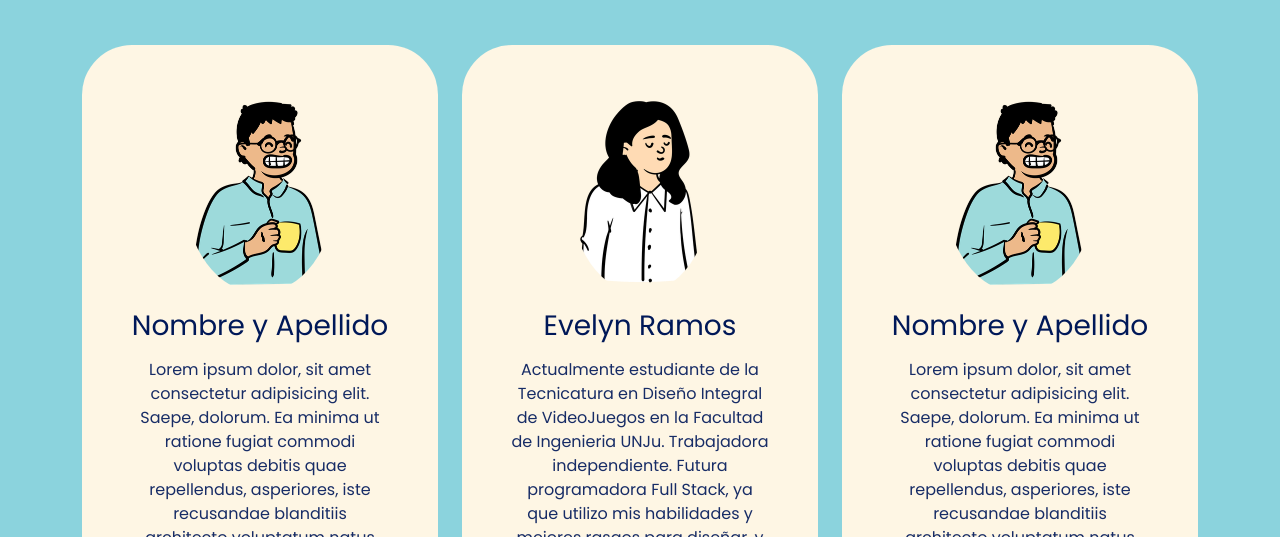
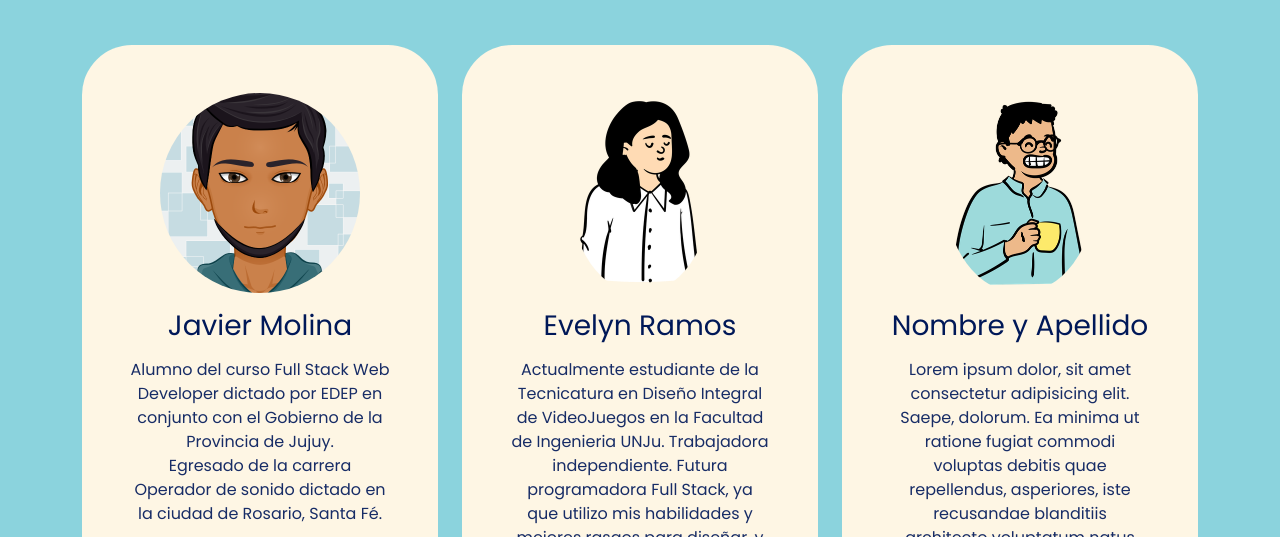
Before and after one commit to Evelyn027/devtech-podcast-web, a plain HTML site: page index.html in a window 1280 px wide. Shown: the part 1190-1727 px from the top of the page. Drawn offline with nearby package versions, Linux system fonts and the light colour scheme.

Commit message:
practica grupal

```diff
--- a/index.html
+++ b/index.html
@@ -100,14 +100,12 @@
           <div class="col-md-6 col-lg-4 mb-3">
             <div class="card">
               <div class="card-body text-center p-5">
-                <img src="./assets/avatar.png" alt="avatar" class=" img img-fluid rounded-circle mb-3">
-                <h3 class="title card-title mb-3">Nombre y Apellido</h3>
-                <p>Lorem ipsum dolor, sit amet consectetur adipisicing elit. Saepe, dolorum. Ea minima ut ratione fugiat
-                  commodi voluptas debitis quae repellendus, asperiores, iste recusandae blanditiis architecto
-                  voluptatum natus laboriosam maxime libero!</p>
+                <img src="./assets/myAvatar.png" alt="avatar" class=" img img-fluid rounded-circle mb-3">
+                <h3 class="title card-title mb-3">Javier Molina</h3>
+                <p>Alumno del curso Full Stack Web Developer dictado por EDEP en conjunto con el Gobierno de la Provincia de Jujuy.<br>Egresado de la carrera Operador de sonido dictado en la ciudad de Rosario, Santa Fé.</p>
                 <a href="#"><i class="bi bi-twitter text-dark mx-1 lead"></i></a>
-                <a href="#"><i class="bi bi-linkedin text-dark mx-1 lead"></i></a>
-                <a href="#"><i class="bi bi-github text-dark mx-1 lead"></i></a>
+                <a href="https://www.linkedin.com/in/javier-francisco-molina-225aa3236/"><i class="bi bi-linkedin text-dark mx-1 lead"></i></a>
+                <a href="https://jmolina038.github.io/portfolio-template/"><i class="bi bi-github text-dark mx-1 lead"></i></a>
               </div>
             </div>
           </div>
```
Also changed, not shown: assets/myAvatar.png (added).
